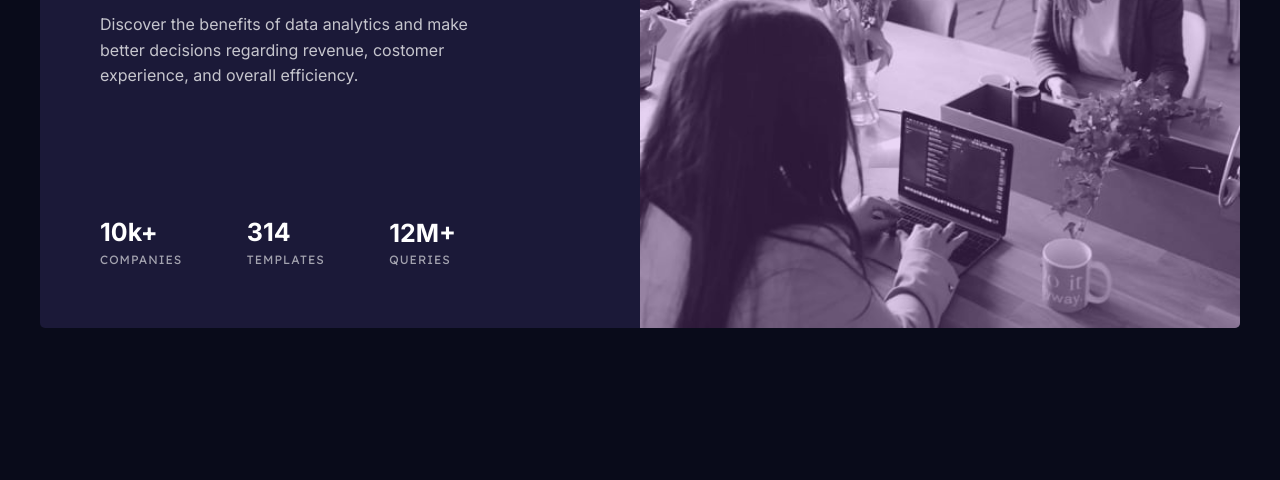
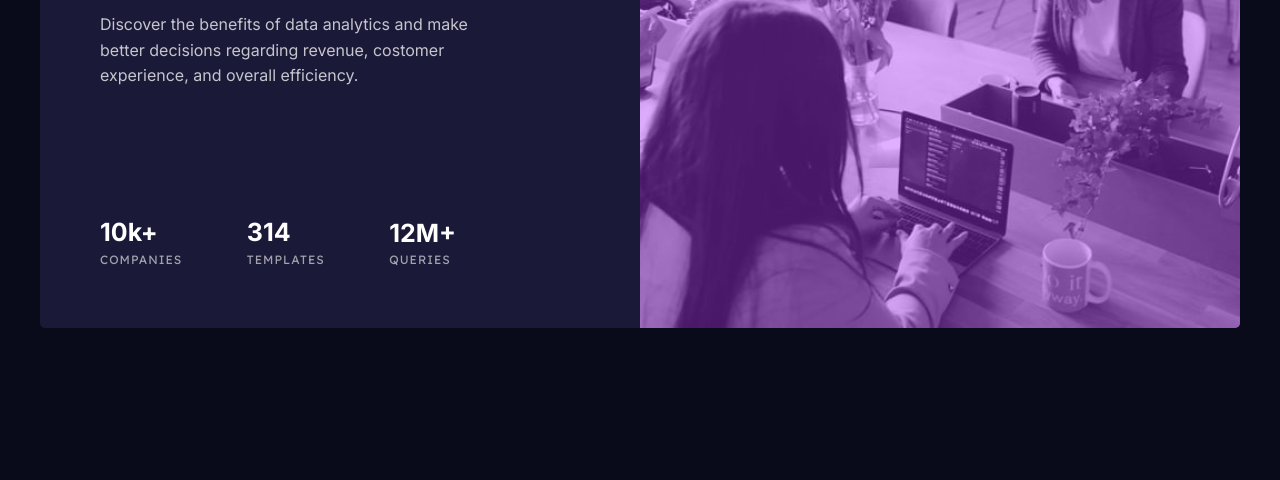
Before and after one commit to ELHart05/Frontend-Mentor-My-Custom-Stats-Preview-Card-Component-HTML-CSS-Only, a plain HTML site: page index.html in a window 1280 px wide. Shown: the part 320-800 px from the top of the page. Drawn offline with Linux system fonts and the light colour scheme.

Commit message:
Add files via upload

```diff
--- a/index.css
+++ b/index.css
@@ -88,8 +88,8 @@ body{
     position: absolute;
     height: 100%;
     width: 100%;
-    background-color: hsl(277, 64%, 61%);
-    opacity: 0.25;
+    background-color: hsl(277, 100%, 61%);
+    opacity: 0.4;
     border-top-right-radius: 5px;
     border-bottom-right-radius: 5px;
 }
```
